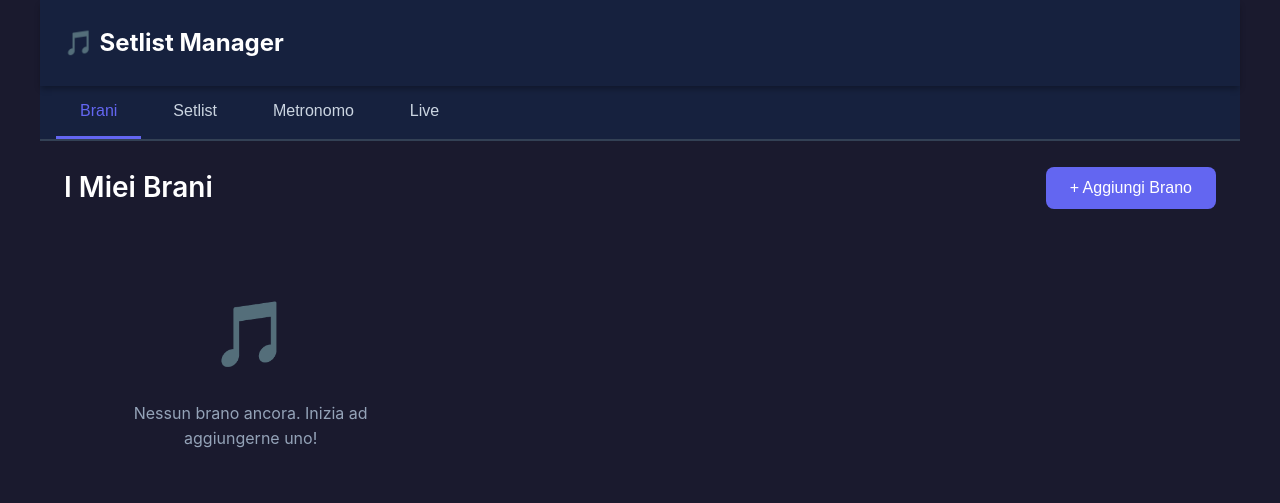
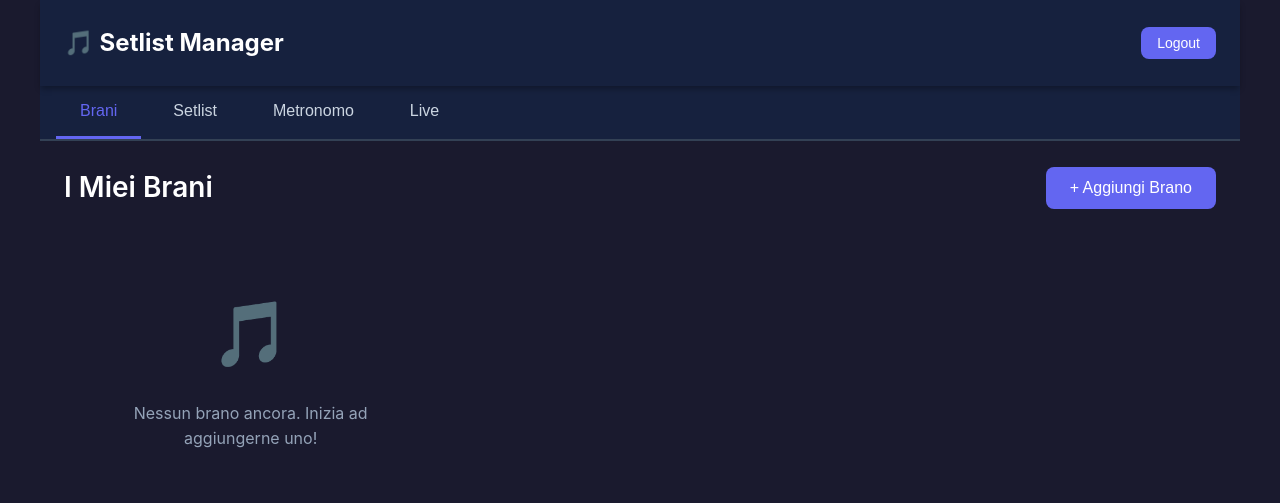
Before and after one commit to vincenzodivita/setlist-manager, a plain HTML site: page index.html in a window 1280 px wide. Drawn offline with Linux system fonts and the light colour scheme.

Commit message:
Add logout button to header
Added a logout button next to the install button in the header.

```diff
--- a/index.html
+++ b/index.html
@@ -15,7 +15,10 @@
         <!-- Header -->
         <header class="header">
             <h1>🎵 Setlist Manager</h1>
-            <button id="installBtn" class="install-btn" style="display: none;">Installa App</button>
+            <div style="display: flex; gap: 1rem;">
+                <button id="installBtn" class="install-btn" style="display: none;">Installa App</button>
+                <button id="logoutBtn" class="install-btn" onclick="handleLogout()">Logout</button>
+            </div>
         </header>
 
         <!-- Navigation -->
@@ -247,6 +250,7 @@
         </div>
     </div>
 
+    <script src="api.js"></script>
     <script src="app.js"></script>
 </body>
 </html>
```
